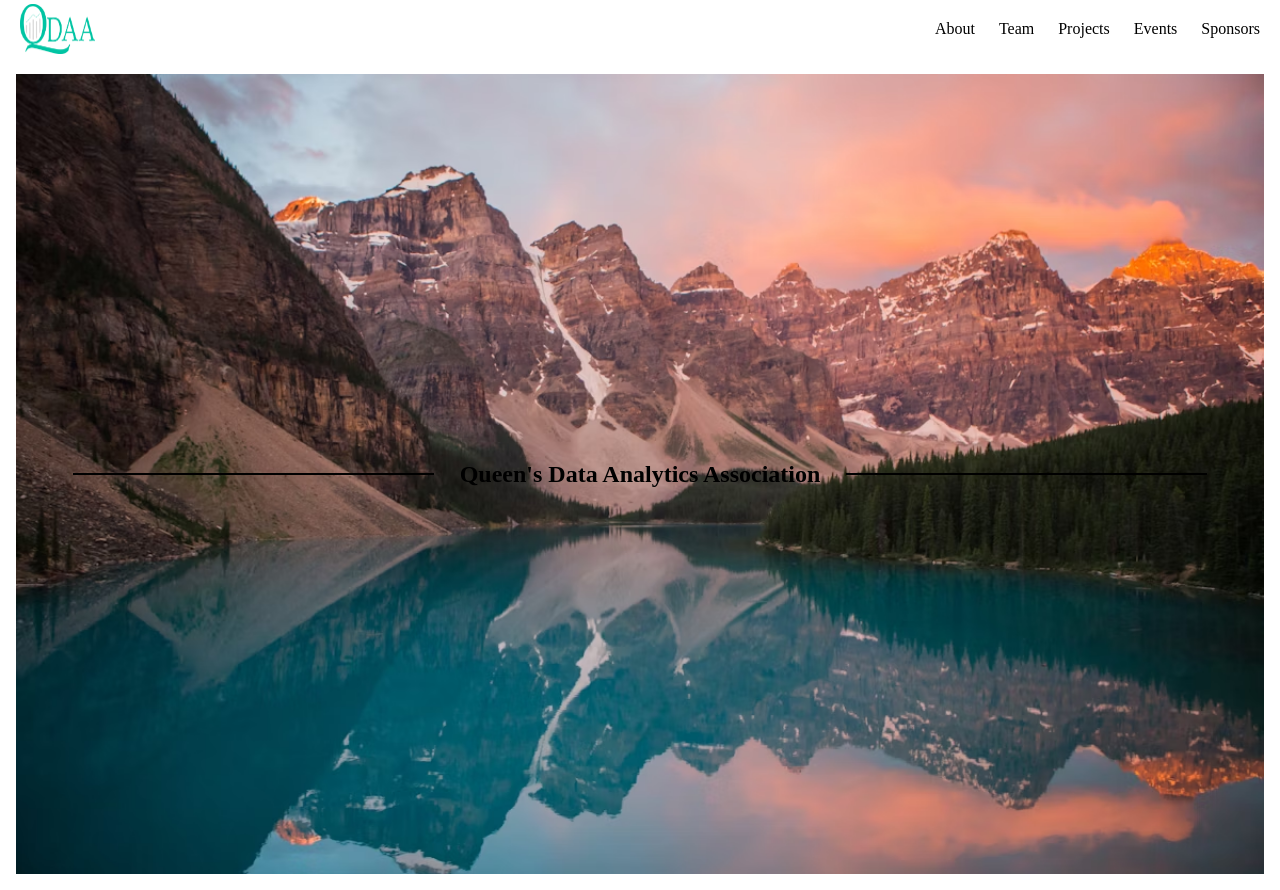
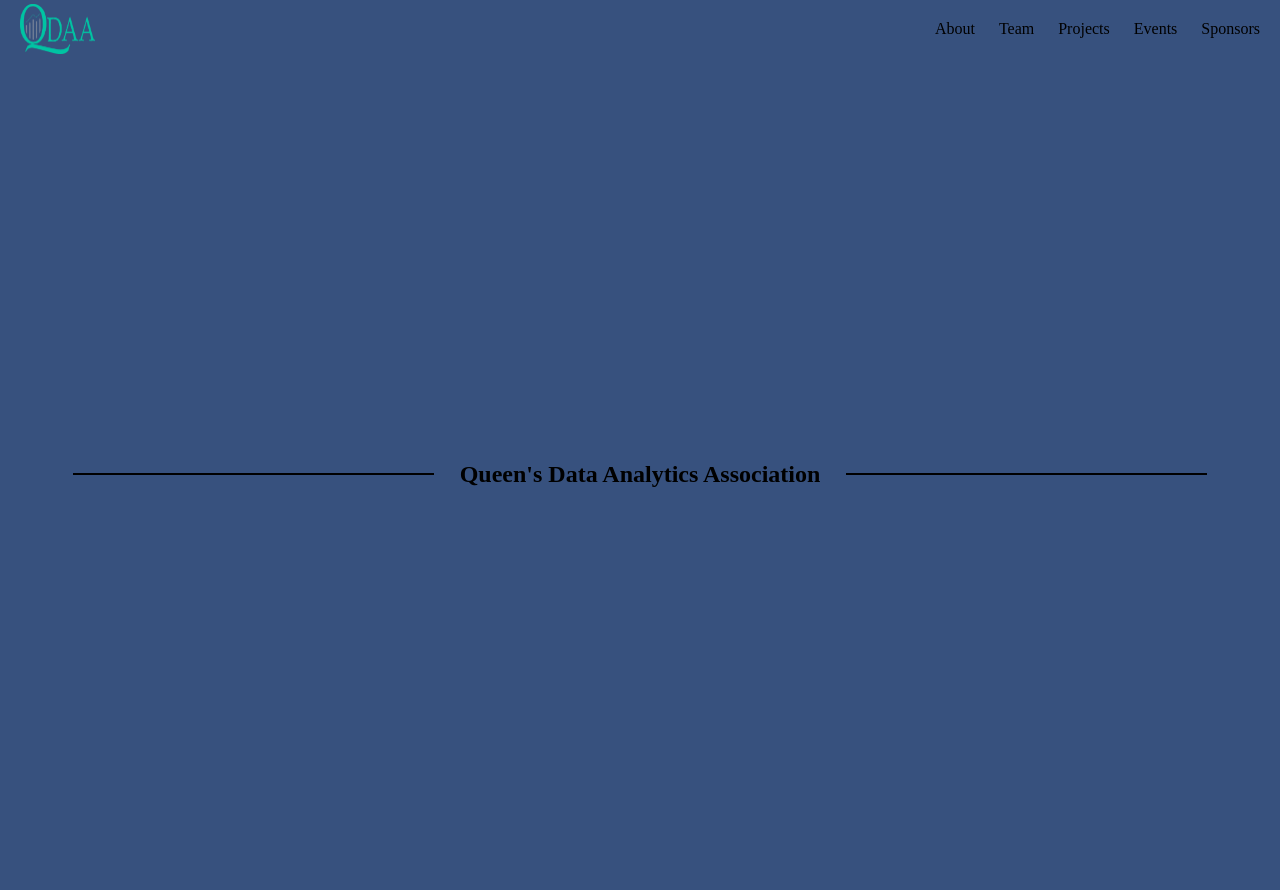
Before and after one commit to Queen-s-Data-Analytics-Association/QDAA-Website, a React (Create React App) app: page / in a window 1280 px wide. Built offline with nearby package versions, Linux system fonts and the light colour scheme.

Commit message:
background color

```diff
--- a/src/styles.css
+++ b/src/styles.css
@@ -4,6 +4,7 @@
 
 body {
     margin: 0;
+    background-color: #37517e;
 }
 
 .container {
@@ -55,11 +56,6 @@ body {
     display: flex;
     align-items: center;
     justify-content: center;
-    background-image: url('../public/test.avif');
-    background-repeat: no-repeat;
-    background-position: center;
-    background-attachment: fixed;
-    background-size: cover;
 }
 
 .title {
```
Also changed, not shown: public/test.avif (deleted).
